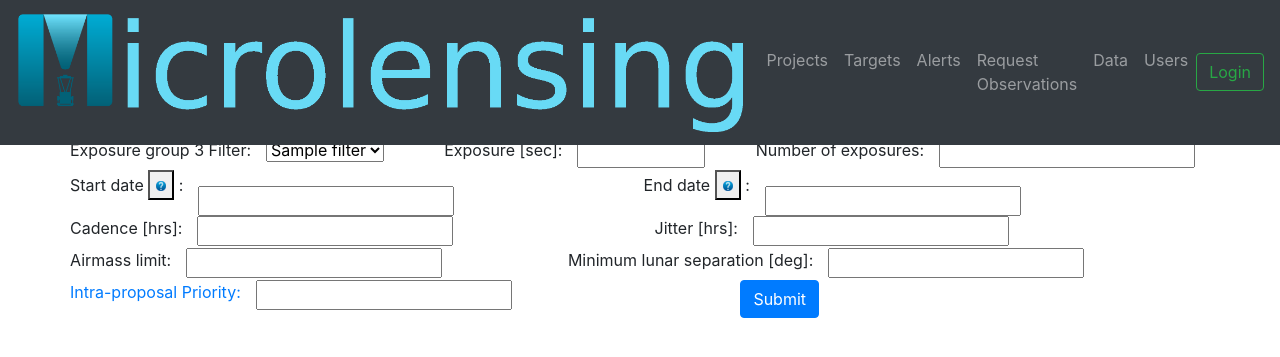
After one commit to rachel3834/mulens_tom2, a Django app: template templates/tom_observations/imaging_observation_request.html in a window 1280 px wide. The commit adds this page. Shown: the top 357 px of the page. Run offline with Django 3.2, Linux system fonts and the light colour scheme; tables that the repository leaves empty hold one stand-in row (values such as "Sample post"); the template is opened without the code that fills it: values that come from a table or form of the project are taken from there, most other values are stand-ins (such as "Sample title", 1, 10 or a date in 2020); some libraries are stand-ins or nearby versions.

Commit message:
Drafted a customized observation request form

```diff
--- a/mulens_tom2/forms.py
+++ b/mulens_tom2/forms.py
@@ -4,9 +4,12 @@ from django.conf import settings
 from django.contrib.auth.models import Group
 from guardian.shortcuts import assign_perm, get_groups_with_perms, remove_perm
 from collections import OrderedDict
+from crispy_forms.layout import Layout, Div
 
 from tom_targets.models import ( Target, TargetExtra, TargetName )
 from tom_targets.forms import extra_field_to_form_field, TargetForm
+from tom_observations.facilities.lco import LCOBaseObservationForm
+from .lco_facility import LCOInstruments
 
 class MulensTargetForm(TargetForm):
 
@@ -32,3 +35,39 @@ class MulensTargetForm(TargetForm):
                         self.extra_fields[field_name].initial = te.first().typed_value(extra_field['type'])
 
         self.fields.update(self.extra_fields)
+
+
+def get_targets():
+    qs = Target.objects.all()
+    targets = []
+    for entry in qs:
+        targets.append( (entry.pk, entry.name) )
+    return tuple(targets)
+
+class CustomImagingObservationForm(forms.Form):
+
+    lcoinstruments = LCOInstruments()
+
+    target_id = forms.ChoiceField(required=True, choices=get_targets())
+    instrument = forms.ChoiceField(required=True, choices=lcoinstruments.get_imagers_tuple())
+
+    exp1_filter = forms.ChoiceField(required=True, choices=lcoinstruments.get_filter_choices(),label='exp1_filter')
+    exp1_nexp = forms.IntegerField(required=True, min_value=1,label='exp1_nexp')
+    exp1_exptime = forms.IntegerField(required=True,label='exp1_exptime',min_value=0.0,max_value=1500.0)
+
+    exp2_filter = forms.ChoiceField(choices=lcoinstruments.get_filter_choices(),label='exp2_filter')
+    exp2_nexp = forms.IntegerField(min_value=1,label='exp2_nexp')
+    exp2_exptime = forms.IntegerField(label='exp2_exptime',min_value=0.0,max_value=1500.0)
+
+    exp3_filter = forms.ChoiceField(choices=lcoinstruments.get_filter_choices(),label='exp3_filter')
+    exp3_nexp = forms.IntegerField(min_value=1,label='exp3_nexp')
+    exp3_exptime = forms.IntegerField(label='exp3_exptime',min_value=0.0,max_value=1500.0)
+
+    start_date = forms.DateTimeField(label='start_date',input_formats=["%Y-%m-%dT%H:%M:%S"])
+    end_date = forms.DateTimeField(label='end_date',input_formats=["%Y-%m-%dT%H:%M:%S"])
+    cadence = forms.FloatField(label='cadence')
+    jitter = forms.FloatField(label='jitter')
+
+    airmass = forms.FloatField(label='airmass')
+    lunar_sep = forms.FloatField(label='lunar_sep')
+    ipp = forms.FloatField(label='ipp')
--- a/mulens_tom2/urls.py
+++ b/mulens_tom2/urls.py
@@ -16,7 +16,7 @@ Including another URLconf
 from django.urls import path, include
 
 from .views import TargetGroupsView, MulensTargetCreateView, MulensTargetListView, \
-                    UserProjectDashboard, MulensTargetUpdateView
+                    UserProjectDashboard, MulensTargetUpdateView, ImagingObservationRequestView
 
 app_name = 'mulens_tom2'
 
@@ -26,4 +26,5 @@ urlpatterns = [
     path('create/', MulensTargetCreateView.as_view(template_name='tom_targets/target_form.html'), name='create_mulens'),
     path('<pk>/update/', MulensTargetUpdateView.as_view(), name='update_mulens'),
     path('targetlist/', MulensTargetListView.as_view(template_name='tom_targets/target_list.html'), name='targetlist'),
+    path('requestobs/', ImagingObservationRequestView.as_view(template_name='tom_observations/imaging_observation_request.html'), name='requestobs'),
 ]
--- a/templates/tom_common/navbar_content.html
+++ b/templates/tom_common/navbar_content.html
@@ -14,7 +14,7 @@ For customization instructions, see tom_common/base.html
     <a class="nav-link" href="{% url 'alerts:list' %}">Alerts</a>
 </li>
 <li class="nav-item {% if request.resolver_match.namespace == 'observations' %}active{% endif %}">
-    <a class="nav-link" href="{% url 'tom_observations:list' %}">Observations</a>
+    <a class="nav-link" href="{% url 'requestobs' %}">Request Observations</a>
 </li>
 <li class="nav-item {% if request.resolver_match.namespace == 'dataproducts' %}active{% endif %}">
     <a class="nav-link" href="{% url 'tom_dataproducts:list' %}">Data</a>
--- /dev/null
+++ b/templates/tom_observations/imaging_observation_request.html
@@ -0,0 +1,163 @@
+{% extends 'tom_common/base.html' %}
+{% load static bootstrap4 %}
+{% block title %}Imaging Observation{% endblock %}
+{% block content %}
+<h3>Request an Imaging Observation from LCO</h3>
+<form method="POST" action="{% url 'requestobs' %}" enctype="multipart/form-data">
+  {% csrf_token %}
+  <div class="row">
+    <label for="{{form.target_id.id_for_label}}">Target:</label>
+    <div class="col fieldWrapper">
+        <select name="target">
+            {% for id,name in target_list %}
+                <option value="{{id}}">{{name}}</option>
+            {% endfor %}
+        </select>
+    </div>
+    <label for="{{form.instrument.id_for_label}}">Instrument:</label>
+    <div class="col fieldWrapper">
+        <select name="instrument">
+            {% for id,name in instrument_list %}
+                <option value="{{id}}">{{name}}</option>
+            {% endfor %}
+        </select>
+    </div>
+  </div>
+
+  <div class="row">
+        <label for="{{form.exp1_filter.id_for_label}}">Exposure group 1 Filter:</label>
+        <div class="col fieldWrapper">
+            <select name="exp1_filter">
+                {% for value,name in filter_list %}
+                    <option value="{{value}}">{{name}}</option>
+                {% endfor %}
+            </select>
+            </div>
+        <label for="{{form.exp1_exptime.id_for_label}}">Exposure [sec]:</label>
+        <div class="col fieldWrapper">
+                {{form.exp1_exptime.errors}}
+                {{form.exp1_exptime}}
+            </div>
+        <label for="{{form.exp1_nexp.id_for_label}}">Number of exposures:</label>
+        <div class="col fieldWrapper">
+                {{form.exp1_nexp.errors}}
+                {{form.exp1_nexp}}
+            </div>
+  </div>
+
+    <div class="row">
+          <label for="{{form.exp2_filter.id_for_label}}">Exposure group 2 Filter:</label>
+          <div class="col fieldWrapper">
+              <select name="exp2_filter">
+                  {% for value,name in filter_list %}
+                      <option value="{{value}}">{{name}}</option>
+                  {% endfor %}
+              </select>
+              </div>
+          <label for="{{form.exp2_exptime.id_for_label}}">Exposure [sec]:</label>
+          <div class="col fieldWrapper">
+                  {{form.exp2_exptime.errors}}
+                  {{form.exp2_exptime}}
+              </div>
+          <label for="{{form.exp2_nexp.id_for_label}}">Number of exposures:</label>
+          <div class="col fieldWrapper">
+                  {{form.exp2_nexp.errors}}
+                  {{form.exp2_nexp}}
+              </div>
+    </div>
+
+      <div class="row">
+            <label for="{{form.exp3_filter.id_for_label}}">Exposure group 3 Filter:</label>
+            <div class="col fieldWrapper">
+                <select name="exp3_filter">
+                    {% for value,name in filter_list %}
+                        <option value="{{value}}">{{name}}</option>
+                    {% endfor %}
+                </select>
+                </div>
+            <label for="{{form.exp3_exptime.id_for_label}}">Exposure [sec]:</label>
+            <div class="col fieldWrapper">
+                    {{form.exp3_exptime.errors}}
+                    {{form.exp3_exptime}}
+                </div>
+            <label for="{{form.exp3_nexp.id_for_label}}">Number of exposures:</label>
+            <div class="col fieldWrapper">
+                    {{form.exp3_nexp.errors}}
+                    {{form.exp3_nexp}}
+                </div>
+      </div>
+
+      <div class="row">
+
+                <label for="{{form.start_date.id_for_label}}">Start date
+                <button id="help-start-date"><img src="{% static 'img/clipart-question_button.png'%}" width="10" style="border: 0;"></button>
+                      :</label>
+                      <div class="col fieldWrapper">
+                      <p id="correct-start-date-format"> </p>
+                      <script>
+                          document.getElementById("help-start-date").addEventListener("click", show_start_date_format)
+
+                          function show_start_date_format() {
+                            document.getElementById("correct-start-date-format").innerHTML = "Format: YYYY-MM-DDTHH:MM:SS"
+                          }
+                      </script>
+
+                    {{form.start_date.errors}}
+                    {{form.start_date}}
+            </div>
+
+                <label for="{{form.send_date.id_for_label}}">End date
+                <button id="help-end-date"><img src="{% static 'img/clipart-question_button.png'%}" width="10" style="border: 0;"></button>
+                      :</label>
+                <div class="col fieldWrapper">
+                      <p id="correct-end-date-format"> </p>
+                      <script>
+                          document.getElementById("help-end-date").addEventListener("click", show_end_date_format)
+
+                          function show_end_date_format() {
+                            document.getElementById("correct-end-date-format").innerHTML = "Format: YYYY-MM-DDTHH:MM:SS"
+                          }
+                      </script>
+
+                    {{form.end_date.errors}}
+                    {{form.end_date}}
+            </div>
+
+      </div>
+
+      <div class="row">
+        <label for="{{form.cadence.id_for_label}}">Cadence [hrs]:</label>
+        <div class="col fieldWrapper">
+            {{form.cadence.errors}}
+            {{form.cadence}}
+        </div>
+        <label for="{{form.jitter.id_for_label}}">Jitter [hrs]:</label>
+        <div class="col fieldWrapper">
+            {{form.jitter.errors}}
+            {{form.jitter}}
+        </div>
+      </div>
+      <div class="row">
+        <label for="{{form.airmass.id_for_label}}">Airmass limit:</label>
+        <div class="col fieldWrapper">
+            {{form.airmass.errors}}
+            {{form.airmass}}
+        </div>
+        <label for="{{form.lunar_sep.id_for_label}}">Minimum lunar separation [deg]:</label>
+        <div class="col fieldWrapper">
+            {{form.lunar_sep.errors}}
+            {{form.lunar_sep}}
+        </div>
+      </div>
+      <div class="row">
+        <label for="{{oform.IPP.id_for_label}}"><a href="https://lco.global/files/User_Documentation/the_new_priority_factor.pdf">Intra-proposal Priority:</a></label>
+        <div class="col fieldWrapper">
+            {{form.ipp.errors}}
+            {{form.ipp}}
+        </div>
+        <div class="col fieldWrapper">
+          <input type="submit" class="btn btn-primary" value="Submit">
+        </div>
+      </div>
+</form>
+{% endblock %}
```
Also changed, not shown: mulens_tom2/lco_facility.py (added, +83 -0 lines), mulens_tom2/views.py (+43 -2 lines), templates/tom_observations/index.html (added, +35 -0 lines), static/img/clipart-question_button.png (added).
